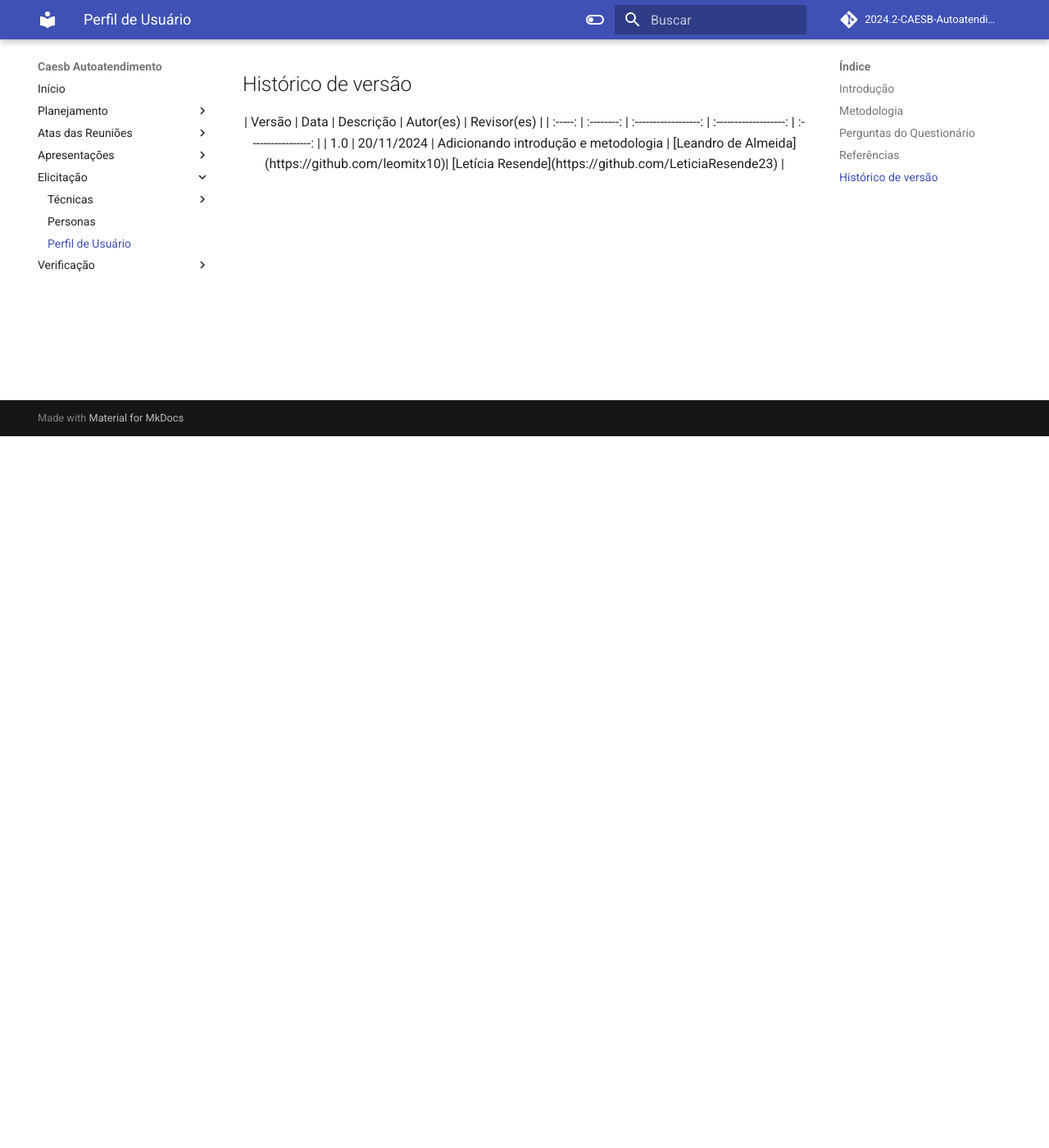
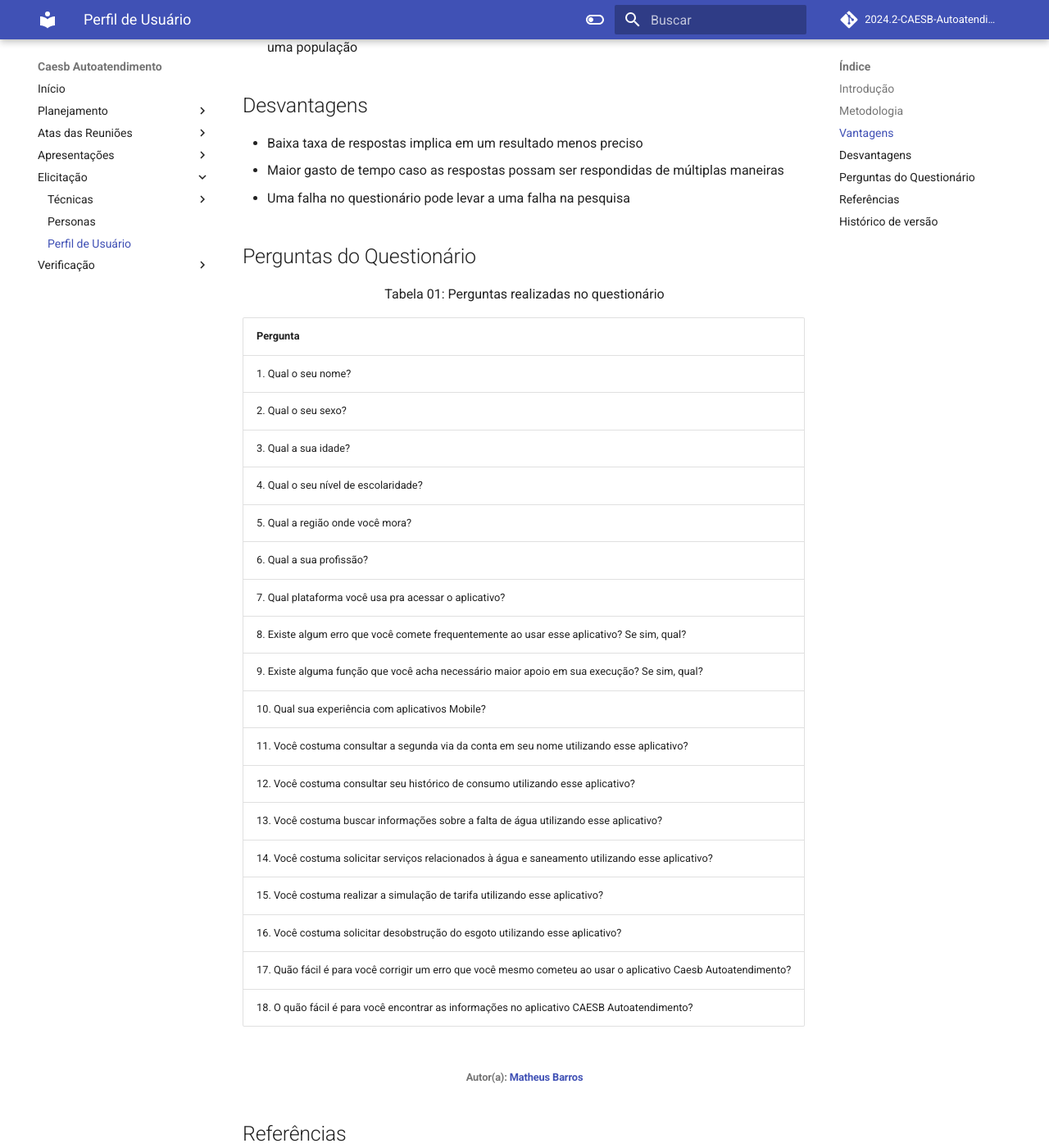
Before and after one commit to Requisitos-de-Software/2024.2-CAESB-Autoatendimento, an MkDocs documentation site: the page built from docs/elicitacao/perfil_de_usuario.md, in a window 1280 px wide and 1400 px high, scrolled down 868 px. Shown: the whole window at 82% size. Built offline with MkDocs 1.6.1 and Material for MkDocs 9.7.7, drawn with Linux system fonts in a browser that asks for light colours; comment, search, counter and statistics services are not loaded; some of the changed text lies outside the part shown.

Commit message:
Adicionandas atualizações
- Ata número 3
- Adicionado vantagens, desvantagens e lista de questões no perfil de usuário
- Padronização de arquivos anteriores

```diff
--- a/docs/elicitacao/perfil_de_usuario.md
+++ b/docs/elicitacao/perfil_de_usuario.md
@@ -8,7 +8,58 @@
 
 <p align="justify">&emsp;&emsp;Para se chegar ao perfil de usuário foi utilizado o método de questionário. Foi elaborado um formulário on-line que foi divulgado em grupos e sites para que os usuários do aplicativo CAESB Autoatendimento pudessem responder. A escolha desse método se deu principalmente por permitir que um grande número de pessoas respondesse e que ele fosse respondido do conforto do lar ou local de trabalho. O questionário teve foco em questões fechadas para privilegiar o preenchimento rápido dos participantes e, posteriormente, uma análise mais rápida das respostas.</p>
 
+## Vantagens
+- Padronização: Permite coletar informações de forma uniforme entre os participantes.
+- Cobertura ampla: Atinge um grande número de pessoas em pouco tempo.
+- Facilidade de analisar os dados
+- Escalabilidade: Adequado tanto para pequenos grupos quanto para grandes audiências.
+- Quando o público alvo se encontra disperso geograficamente
+- Quando se tem amostras o suficiente, existe como ter uma ideia de como é a opinião de uma população
+
+## Desvantagens
+- Baixa taxa de respostas implica em um resultado menos preciso
+- Maior gasto de tempo caso as respostas possam ser respondidas de múltiplas maneiras
+- Uma falha no questionário pode levar a uma falha na pesquisa
+
 ## Perguntas do Questionário
+
+<center>Tabela 01: Perguntas realizadas no questionário</center>
+
+| **Pergunta**                                                                 |
+|------------------------------------------------------------------------------|
+| 1. Qual o seu nome?                                                          |
+| 2. Qual o seu sexo?                                                          |
+| 3. Qual a sua idade?                                                         |
+| 4. Qual o seu nível de escolaridade?                                         |
+| 5. Qual a região onde você mora?                                             |
+| 6. Qual a sua profissão?                                                     |
+| 7. Qual plataforma você usa pra acessar o aplicativo?                        |
+| 8. Existe algum erro que você comete frequentemente ao usar esse aplicativo? Se sim, qual? |
+| 9. Existe alguma função que você acha necessário maior apoio em sua execução? Se sim, qual? |
+| 10. Qual sua experiência com aplicativos Mobile?                             |
+| 11. Você costuma consultar a segunda via da conta em seu nome utilizando esse aplicativo? |
+| 12. Você costuma consultar seu histórico de consumo utilizando esse aplicativo? |
+| 13. Você costuma buscar informações sobre a falta de água utilizando esse aplicativo? |
+| 14. Você costuma solicitar serviços relacionados à água e saneamento utilizando esse aplicativo? |
+| 15. Você costuma realizar a simulação de tarifa utilizando esse aplicativo?  |
+| 16. Você costuma solicitar desobstrução do esgoto utilizando esse aplicativo? |
+| 17. Quão fácil é para você corrigir um erro que você mesmo cometeu ao usar o aplicativo Caesb Autoatendimento? |
+| 18. O quão fácil é para você encontrar as informações no aplicativo CAESB Autoatendimento? |
+
+<h6 align = "center">
+<br> Autor(a): <a href="https://github.com/Ninja-Haiyai">Matheus Barros</a></h6>
+</p>
+
+
+
+
+
+
+
+
+
+
+
 
 ## Referências
 
@@ -23,6 +74,7 @@
 
 | Versão |    Data    |      Descrição       |       Autor(es)       |     Revisor(es)     |
 | :-----: | :--------: | :------------------: | :-------------------: | :-----------------: |
-|  1.0   | 20/11/2024 | Adicionando introdução e metodologia | [Leandro de Almeida](https://github.com/leomitx10)| [Letícia Resende](https://github.com/LeticiaResende23) |
+|  1.0   | 20/11/2024 | Adicionando introdução e metodologia | [Leandro de Almeida](https://github.com/leomitx10)|[Letícia Resende](https://github.com/LeticiaResende23)  |
+|  1.1   | 20/11/2024 | Adicionando vantagens, desvantagens e as perguntas  | [Matheus Barros](https://github.com/Ninja-Haiyai)|[Leandro de Almeida](https://github.com/leomitx10) |
 
 </center>
--- a/mkdocs.yml
+++ b/mkdocs.yml
@@ -43,6 +43,7 @@
   - Atas das Reuniões:
       - Reunião 1 - 20/10/2024: atas/reuniao1.md
       - Reunião 2 - 28/10/2024: atas/reuniao2.md
+      - Reunião 3 - 18/11/2024: atas/reuniao3.md
   - Apresentações:
       - Entregas: apresentacoes/entregas.md
   - Elicitação:
```
Also changed, not shown: docs/atas/reuniao3.md (added, +44 -0 lines), docs/planejamento/verificacao_g4/equipe_g4.md (+2 -1 lines), docs/planejamento/verificacao_g4/rich_picture.md (+4 -1 lines).
